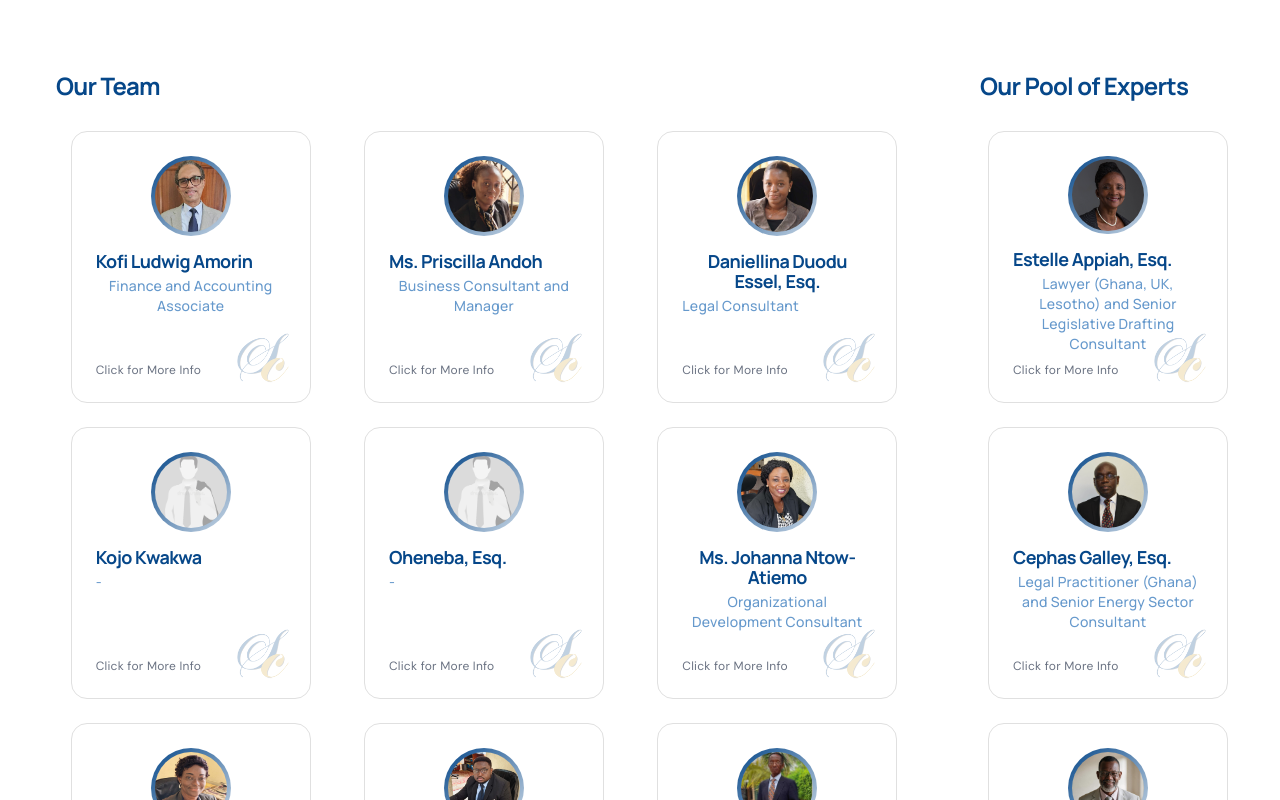
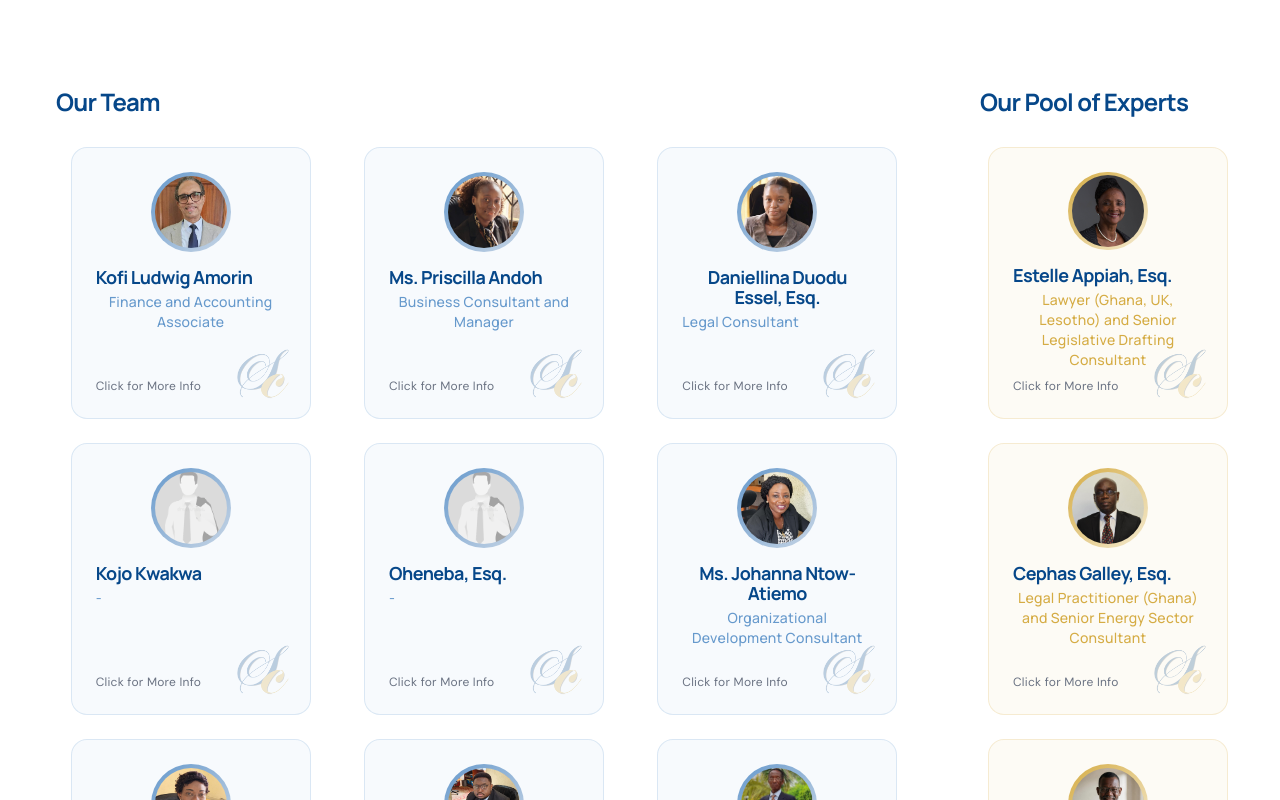
Before and after one commit to Puzzle-Fxr/shawbellconsulting, a React (Vite) app: page /people in a window 1280 px wide. Shown: the part 1560-2360 px from the top of the page. Built offline with nearby package versions, Linux system fonts and the light colour scheme.

Commit message:
theme changes on people page

```diff
--- a/src/pages/People.tsx
+++ b/src/pages/People.tsx
@@ -7,8 +7,11 @@ import { people } from '../lib/data';
 import SEO from '../components/SEO';
 
 type Person = (typeof people)[number];
+type MemberCardTheme = 'team' | 'experts';
 
-function MemberCard({ person, index, onOpen }: { person: Person; index: number; onOpen: (person: Person) => void }) {
+function MemberCard({ person, index, onOpen, theme }: { person: Person; index: number; onOpen: (person: Person) => void; theme: MemberCardTheme }) {
+  const isTeamCard = theme === 'team';
+
   return (
     <motion.button
       type="button"
@@ -17,7 +20,11 @@ function MemberCard({ person, index, onOpen }: { person: Person; index: number;
       viewport={{ once: true }}
       transition={{ duration: 0.4, delay: index * 0.1 }}
       onClick={() => onOpen(person)}
-      className="card-lift w-60 h-68 mx-auto bg-white rounded-2xl border border-platinum p-6 hover:border-ocean/30 text-left cursor-pointer flex flex-col relative overflow-hidden"
+      className={`card-lift w-60 h-68 mx-auto rounded-2xl border p-6 text-left cursor-pointer flex flex-col relative overflow-hidden ${
+        isTeamCard
+          ? 'bg-pumpkin/5 border-pumpkin/20 hover:border-pumpkin/50'
+          : 'bg-ocean/5 border-ocean/20 hover:border-ocean/50'
+      }`}
     >
       <img
         src="/favicon.png"
@@ -25,11 +32,13 @@ function MemberCard({ person, index, onOpen }: { person: Person; index: number;
         aria-hidden="true"
         className="absolute bottom-3 right-3 z-0 w-16 h-16 object-contain opacity-25 pointer-events-none"
       />
-      <div className="relative z-10 w-20 h-20 bg-gradient-to-br from-steel to-steel/20 rounded-full mx-auto mb-4 flex items-center justify-center">
+      <div className={`relative z-10 w-20 h-20 rounded-full mx-auto mb-4 flex items-center justify-center ${
+        isTeamCard ? 'bg-gradient-to-br from-pumpkin to-pumpkin/20' : 'bg-gradient-to-br from-ocean to-steel/20'
+      }`}>
         <img src={person.imageUrl} alt={person.name} className="w-18 h-18 rounded-full object-cover" />
       </div>
       <h4 className="relative z-10 font-heading font-bold text-lg text-steel text-center mb-1">{person.name}</h4>
-      <p className="relative z-10 text-ocean font-heading font-medium text-sm text-center">{person.role}</p>
+      <p className={`relative z-10 font-heading font-medium text-sm text-center ${isTeamCard ? 'text-pumpkin' : 'text-ocean'}`}>{person.role}</p>
       <p className="relative z-10 mt-auto pt-2 text-xs text-gray-500 text-center">Click for More Info</p>
     </motion.button>
   );
@@ -80,6 +89,7 @@ export default function People() {
       <section className="bg-white py-20 lg:py-28">
         <div className="max-w-7xl mx-auto px-6 lg:px-8">
           {/* Founder - card */}
+
           <h3 className="font-heading font-semibold text-2xl text-steel mb-8">Our Founder</h3>
           <div className="flex justify-center md:flex-col items-center gap-8 mb-16">
             {people.filter(p => p.isFounder).map(founder => (
@@ -91,7 +101,7 @@ export default function People() {
                 viewport={{ once: true }}
                 transition={{ duration: 0.5 }}
                 onClick={() => openPerson(founder)}
-                className="card-lift mb-16 bg-white rounded-2xl border border-platinum p-6 hover:border-ocean/30 text-left cursor-pointer w-full max-w-lg mx-auto relative overflow-hidden"
+                className="card-lift rounded-2xl border mb-16 p-8 bg-ocean/5 border-ocean/20 hover:border-ocean/50 text-left cursor-pointer w-full max-w-lg mx-auto relative overflow-hidden"
               >
                 <div style={{
                   position: 'absolute',
@@ -129,14 +139,14 @@ export default function People() {
             <div className="lg:col-span-3 p-3 mx-3">
               <h3 className="font-heading font-semibold text-2xl text-steel mb-8">Our Team</h3>
               <div className="grid sm:grid-cols-2 lg:grid-cols-3 gap-6">
-                {ourTeam.map((person, index) => <MemberCard key={person.id} person={person} index={index} onOpen={openPerson} />)}
+                {ourTeam.map((person, index) => <MemberCard key={person.id} person={person} index={index} onOpen={openPerson} theme="experts" />)}
               </div>
             </div>
 
             <div className="lg:col-span-1 p-3">
               <h3 className="font-heading font-semibold text-2xl text-steel mb-8">Our Pool of Experts</h3>
               <div className="grid grid-cols-1 gap-6">
-                {poolOfExperts.map((person, index) => <MemberCard key={person.id} person={person} index={index} onOpen={openPerson} />)}
+                {poolOfExperts.map((person, index) => <MemberCard key={person.id} person={person} index={index} onOpen={openPerson} theme="team" />)}
               </div>
             </div>
           </div>
```
